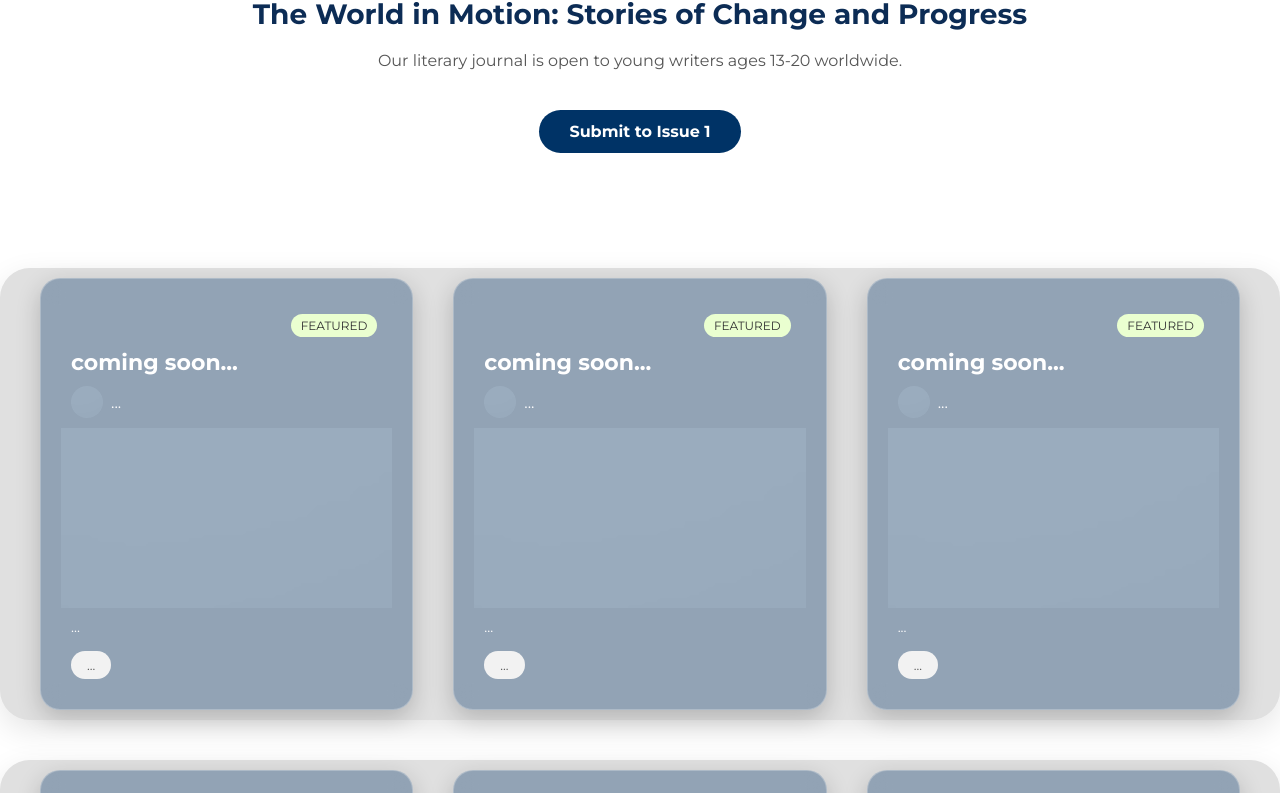
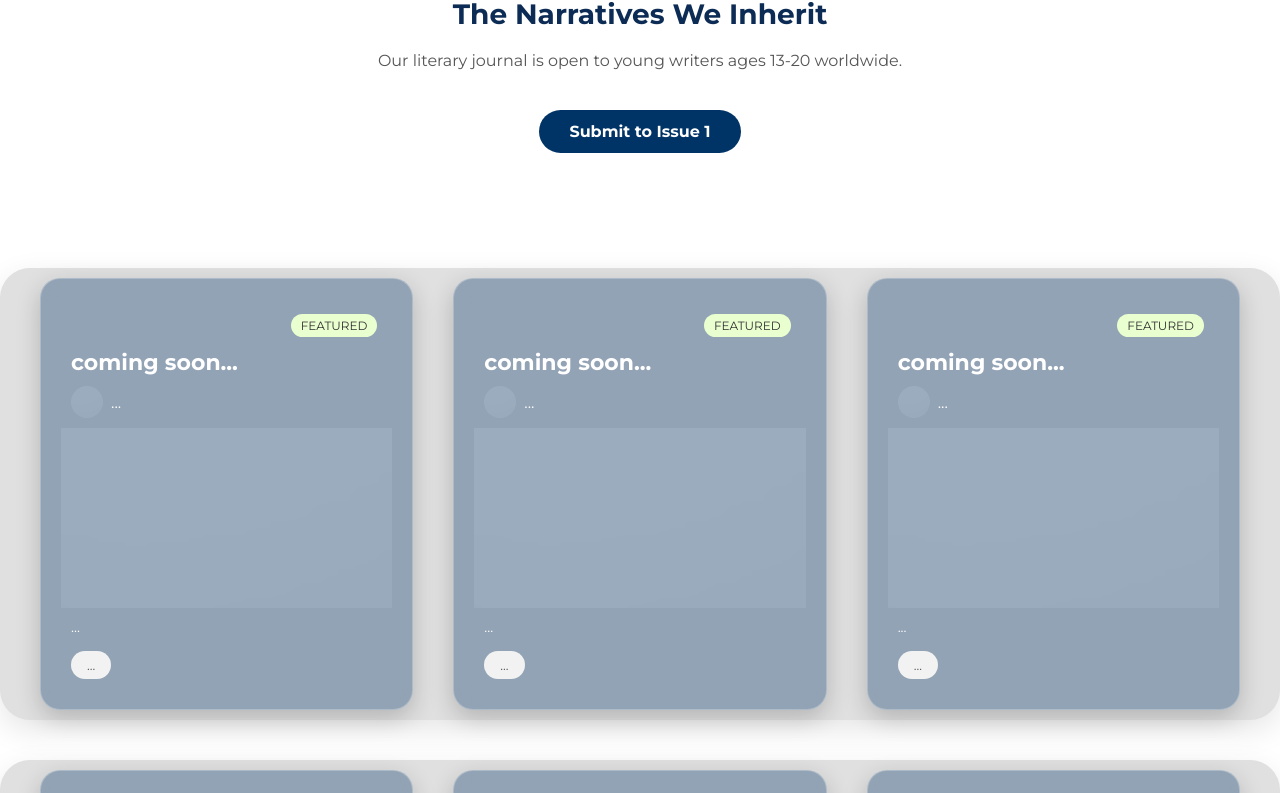
Before and after one commit to theglobalinkproject-art/theglobalinkprojectweb, a website: page issue.html in a window 1280 px wide. Shown: the part 254-1047 px from the top of the page. Drawn offline with Linux system fonts and the light colour scheme.

Commit message:
Update issue.html

```diff
--- a/issue.html
+++ b/issue.html
@@ -38,7 +38,7 @@
     <!-- Hero Section -->
     <section class="issue-hero">
       <h1>Issue 1 Theme:</h1>
-      <h2>The World in Motion: Stories of Change and Progress</h2>
+      <h2>The Narratives We Inherit</h2>
       <p class="subtitle">
         Our literary journal is open to young writers ages 13-20 worldwide.
       </p>
```
